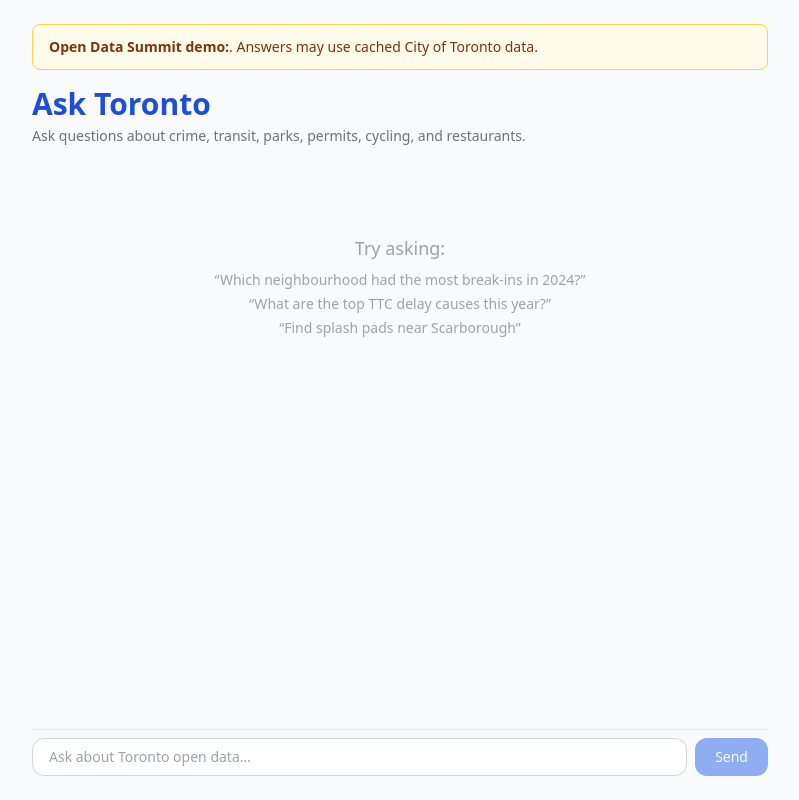
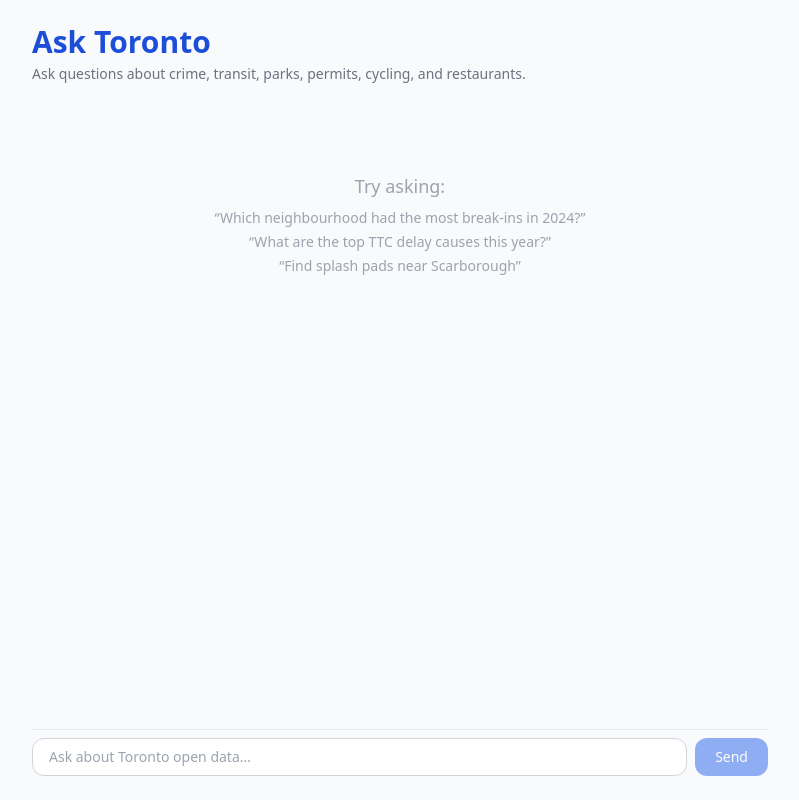
Before and after one commit to kbhatia727/ask-toronto, a Next.js app: page / in a window 1280 px wide. Shown: the whole page, without its empty margins (240-1039 px from the left). Built offline with nearby package versions, Linux system fonts and the light colour scheme.

Commit message:
Revert "add demo banner"

```diff
--- a/app/page.tsx
+++ b/app/page.tsx
@@ -31,10 +31,6 @@
 
   return (
     <main className="flex flex-col h-screen max-w-3xl mx-auto px-4 py-6">
-      <div className="mb-4 rounded-lg border border-amber-300 bg-amber-50 px-4 py-3 text-sm text-amber-900">
-        <strong>Open Data Summit demo:</strong>. Answers may use cached City of Toronto data.
-      </div>
-
       <header className="mb-6">
         <h1 className="text-3xl font-bold text-blue-700">Ask Toronto</h1>
         <p className="text-sm text-gray-500 mt-1">
```
